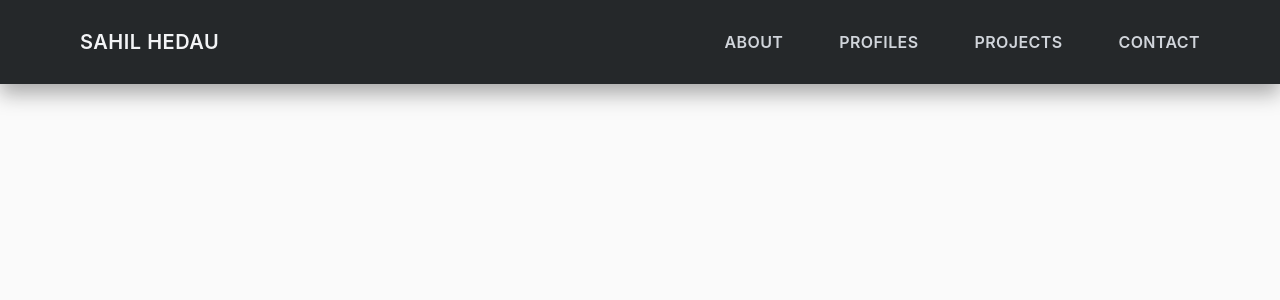
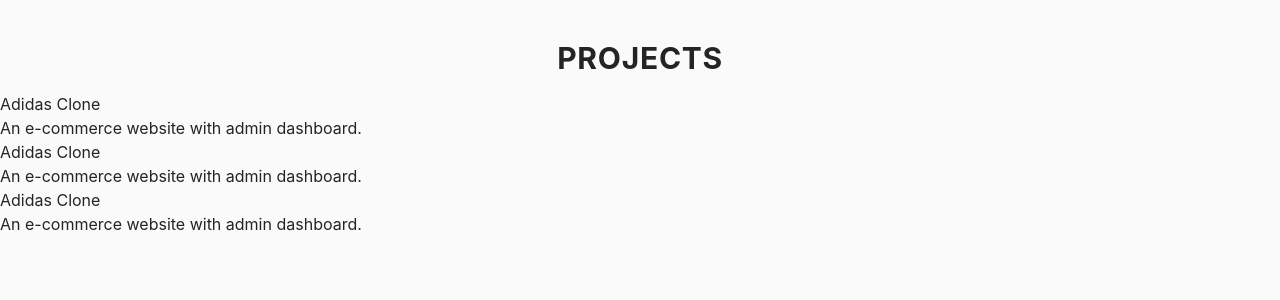
Before and after one commit to sahilhedau49/portfolio-v1, a React (Vite) app: page /projects in a window 1280 px wide. Shown: the top 300 px of the page. Built offline with nearby package versions, Linux system fonts and the light colour scheme.

Commit message:
Projects Page Update

```diff
--- a/src/App.jsx
+++ b/src/App.jsx
@@ -1,16 +1,14 @@
 import { BrowserRouter, Route, Routes } from "react-router-dom";
-import Navbar from "./Components/Navbar";
 import MainPage from "./Components/MainPage";
-import Project from "./Components/Project";
+import Projects from "./Components/Projects";
 
 function App() {
   return (
     <>
       <BrowserRouter>
-        <Navbar />
         <Routes>
           <Route path="/" element={<MainPage />} />
-          {/* <Route path="/project/:id" /> */}
+          <Route path="/projects" element={<Projects />} />
         </Routes>
       </BrowserRouter>
     </>
--- a/src/Components/Hero.jsx
+++ b/src/Components/Hero.jsx
@@ -1,6 +1,7 @@
 import React from "react";
 import gif from "../assets/mouse-scroll.gif";
 import boy from "../assets/codingboy.png";
+import Navbar from "./Navbar";
 
 const Hero = () => {
   return (
@@ -32,15 +33,16 @@
           </li>
         </ul>
       </div>
-      <div className="avatar absolute top-1/2 -translate-x-32 duration-300 hover:-translate-x-16 -translate-y-1/2 w-[25%]">
+      {/* <div className="avatar absolute top-1/2 -translate-x-32 duration-300 hover:-translate-x-16 -translate-y-1/2 w-[25%]">
         <img src={boy} alt="Avatar" />
-      </div>
-      <div className="hero flex flex-col min-h-[90vh] pb-10">
-        <div className="w-[50%] text-center block mx-auto my-auto">
-          <h1 className="text-[3.4rem] tracking-wide font-extrabold">
+      </div> */}
+      <div className="hero flex flex-col min-h-[100vh] pb-10">
+        <Navbar />
+        <div className="w-[70%] text-center block mx-auto my-auto">
+          <h1 className="text-[4rem] tracking-wide font-extrabold">
             HEY, I'M SAHIL HEDAU
           </h1>
-          <p className="mt-8 text-xl">
+          <p className="mt-8 text-2xl">
             A MERN Stack Web Developer building the Frontend and Backend of
             Websites that leads to the success of the overall product.
           </p>
--- a/src/Components/Navbar.jsx
+++ b/src/Components/Navbar.jsx
@@ -5,24 +5,25 @@
 const Navbar = () => {
   return (
     <>
-      <div className="flex navbar justify-between px-20 py-7 text-gray-100 bg-[#25282a]">
+      <div className="flex navbar justify-between px-20 py-7 text-gray-900">
+        {/* bg-[#25282a] */}
         <Link to={"/"}>
-          <h1 className="text-xl font-semibold uppercase tracking-wide">
-            Sahil Hedau
+          <h1 className="text-2xl font-bold uppercase tracking-wide">
+            &lt;SH49/&gt;
           </h1>
         </Link>
         <div className="flex place-items-center">
-          <ul className="flex gap-14 text-base font-semibold text-gray-300 uppercase tracking-wide">
-            <li className="cursor-pointer duration-300 hover:text-gray-100">
+          <ul className="flex gap-14 text-lg font-semibold text-gray-700 uppercase tracking-wide">
+            <li className="cursor-pointer duration-300 hover:text-gray-900">
               <a href="#about">About</a>
             </li>
-            <li className="cursor-pointer duration-300 hover:text-gray-100">
+            <li className="cursor-pointer duration-300 hover:text-gray-900">
               <a href="#profiles">Profiles</a>
             </li>
-            <li className="cursor-pointer duration-300 hover:text-gray-100">
+            <li className="cursor-pointer duration-300 hover:text-gray-900">
               <a href="#projects">Projects</a>
             </li>
-            <li className="cursor-pointer duration-300 hover:text-gray-100">
+            <li className="cursor-pointer duration-300 hover:text-gray-900">
               <a href="#contact">Contact</a>
             </li>
           </ul>
--- /dev/null
+++ b/src/Components/ProjectCard.jsx
@@ -0,0 +1,12 @@
+import React from "react";
+
+const ProjectCard = ({ data }) => {
+  return (
+    <div>
+      <div>{data.name}</div>
+      <div>{data.desc}</div>
+    </div>
+  );
+};
+
+export default ProjectCard;
--- a/src/Components/ProjectSection.jsx
+++ b/src/Components/ProjectSection.jsx
@@ -5,8 +5,10 @@
 import adidas from "../assets/adidas.png";
 import homeo from "../assets/homeo.png";
 import crypto from "../assets/crypto.png";
+import { useNavigate } from "react-router-dom";
 
 const ProjectSection = () => {
+  const navigate = useNavigate();
   return (
     <>
       <div id="projects" className="flex min-h-[30vh] my-20 py-10">
@@ -51,7 +53,10 @@
             githubUrl={"https://github.com/sahilhedau49/cryptocurrency-tracker"}
           />
 
-          <button className="block mx-auto text-center px-8 py-3 rounded-full text-slate-50 border-2 border-slate-950 duration-300 bg-slate-950 hover:text-slate-950 hover:bg-slate-50 hover:-translate-y-1">
+          <button
+            onClick={() => navigate("/projects")}
+            className="block mx-auto text-center px-8 py-3 rounded-full text-slate-50 border-2 border-slate-950 duration-300 bg-slate-950 hover:text-slate-950 hover:bg-slate-50 hover:-translate-y-1"
+          >
             View More
           </button>
         </div>
--- /dev/null
+++ b/src/Components/Projects.jsx
@@ -0,0 +1,26 @@
+import React, { useEffect, useState } from "react";
+import projectsData from "../assets/projects.json";
+import ProjectCard from "./ProjectCard";
+
+const Projects = () => {
+  const [data, setData] = useState([]);
+  useEffect(() => {
+    console.log(projectsData);
+    setData(Object.values(projectsData));
+  }, []);
+
+  return (
+    <div className="my-10">
+      <div className="text-center mb-4">
+        <h1 className="text-3xl font-bold uppercase tracking-wide">Projects</h1>
+      </div>
+      <div>
+        {data.map((project) => {
+          return <ProjectCard key={project.id} data={project} />;
+        })}
+      </div>
+    </div>
+  );
+};
+
+export default Projects;
--- a/src/Global.css
+++ b/src/Global.css
@@ -1,5 +1,7 @@
 .navbar {
-  filter: drop-shadow(0 10px 10px #aaa);
+  filter: drop-shadow(0 0 20px #666);
+  /* background: #ffffff; */
+  /* backdrop-filter: blur(10px); */
 }
 
 .btn {
--- /dev/null
+++ b/src/assets/projects.json
@@ -0,0 +1,29 @@
+{
+  "1": {
+    "id": "1",
+    "image": "adidas",
+    "name": "Adidas Clone",
+    "desc": "An e-commerce website with admin dashboard.",
+    "tags": "ReactJS, MongoDB, Express, NodeJS, Firebase, TailwindCSS",
+    "deployedUrl": "https://adidas-clone-sahilhedau49.netlify.app/",
+    "githubUrl": "https://github.com/sahilhedau49/adidas-clone"
+  },
+  "2": {
+    "id": "2",
+    "image": "adidas",
+    "name": "Adidas Clone",
+    "desc": "An e-commerce website with admin dashboard.",
+    "tags": "ReactJS, MongoDB, Express, NodeJS, Firebase, TailwindCSS",
+    "deployedUrl": "https://adidas-clone-sahilhedau49.netlify.app/",
+    "githubUrl": "https://github.com/sahilhedau49/adidas-clone"
+  },
+  "3": {
+    "id": "3",
+    "image": "adidas",
+    "name": "Adidas Clone",
+    "desc": "An e-commerce website with admin dashboard.",
+    "tags": "ReactJS, MongoDB, Express, NodeJS, Firebase, TailwindCSS",
+    "deployedUrl": "https://adidas-clone-sahilhedau49.netlify.app/",
+    "githubUrl": "https://github.com/sahilhedau49/adidas-clone"
+  }
+}
```
